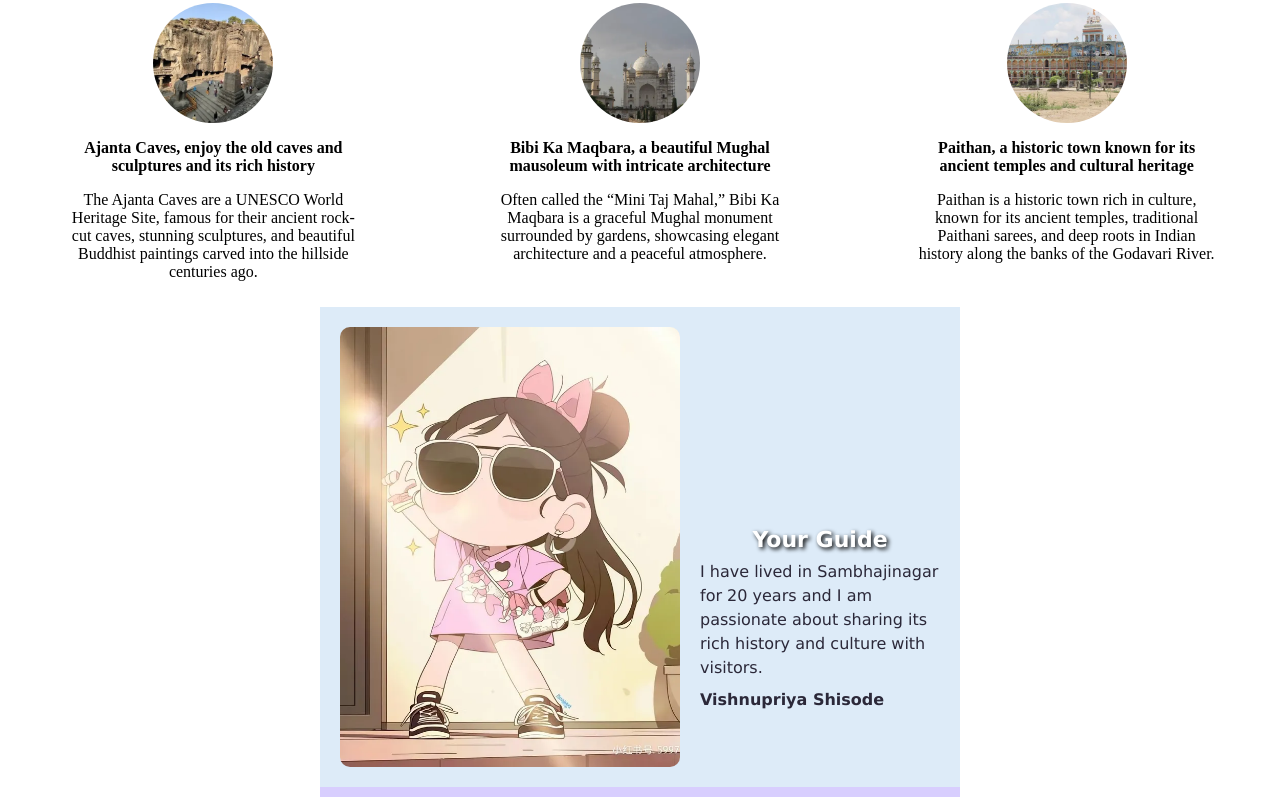
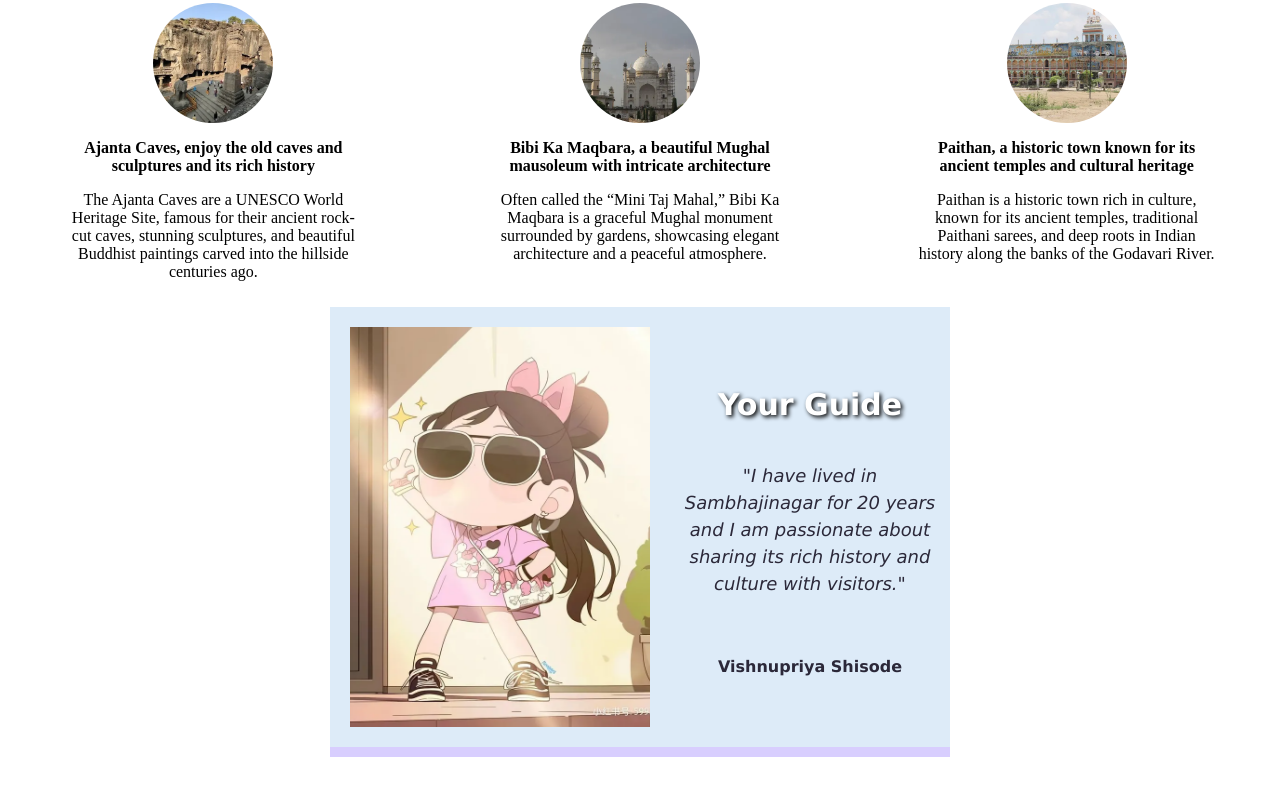
Before and after one commit to vishnupriya-shisode/solo-project, a plain HTML site: page index.html in a window 1280 px wide. Shown: the part 611-1418 px from the top of the page. After the commit the page ends 1378 px from the top, so only its background shows below. Drawn offline with Linux system fonts and the light colour scheme.

Commit message:
card stying

```diff
--- a/index.html
+++ b/index.html
@@ -48,8 +48,8 @@
                 <img src="images/profile.webp" alt="Your guide">
                 <div>
                     <h1 class="guide">Your Guide</h1>
-                    <p class="quote">I have lived in Sambhajinagar for 20 years and I am passionate about
-                        sharing its rich history and culture with visitors.</p>
+                    <p class="quote"><em>"I have lived in Sambhajinagar for 20 years and I am passionate about
+                        sharing its rich history and culture with visitors."</em></p>
                     <h4 class="guide-name">Vishnupriya Shisode</h4>
                 </div>
             </div>
--- a/styles.css
+++ b/styles.css
@@ -102,43 +102,48 @@ h2 {
 .card-main {
     margin: 10px;
     font-family: Verdana, Geneva, Tahoma, sans-serif;
+
 }
 
 .card {
     display: flex;
-    gap: 20px;
-
+    gap: 30px;
     width: 600px;
     margin: 0 auto;
-    padding: 20px;
-
+    padding: 10px;
+    align-items: flex-start;
     color: #2b2839;
     background-color: #ddebf8;
     border-bottom: 10px solid #d8cefe;
 }
 
 .card img {
-    width: 340px;
-    height: 440px;
+    width: 300px;
+    height: 400px;
     object-fit: cover;
     border-radius: 10px;
+    padding: 10px 0 10px 10px;
 }
 
 .card div {
-    text-align: left;
+    /* text-align: left; */
 }
 
-.guide {
-    margin: 0 0 8px 0;
-    font-size: 22px;
+.guide  {
+    margin: 0 0 10px 0;
+    font-size: 30px;
+    padding: 70px 0 30px;
 }
 
 .quote {
     margin: 0 0 10px 0;
     line-height: 1.5;
+    padding-bottom: 30px;
+    font-size:18px;
 }
 
 .guide-name {
     margin: 0;
     font-weight: bold;
+    padding-top: 20px;
 }
```
Also changed, not shown: 1 other file.
